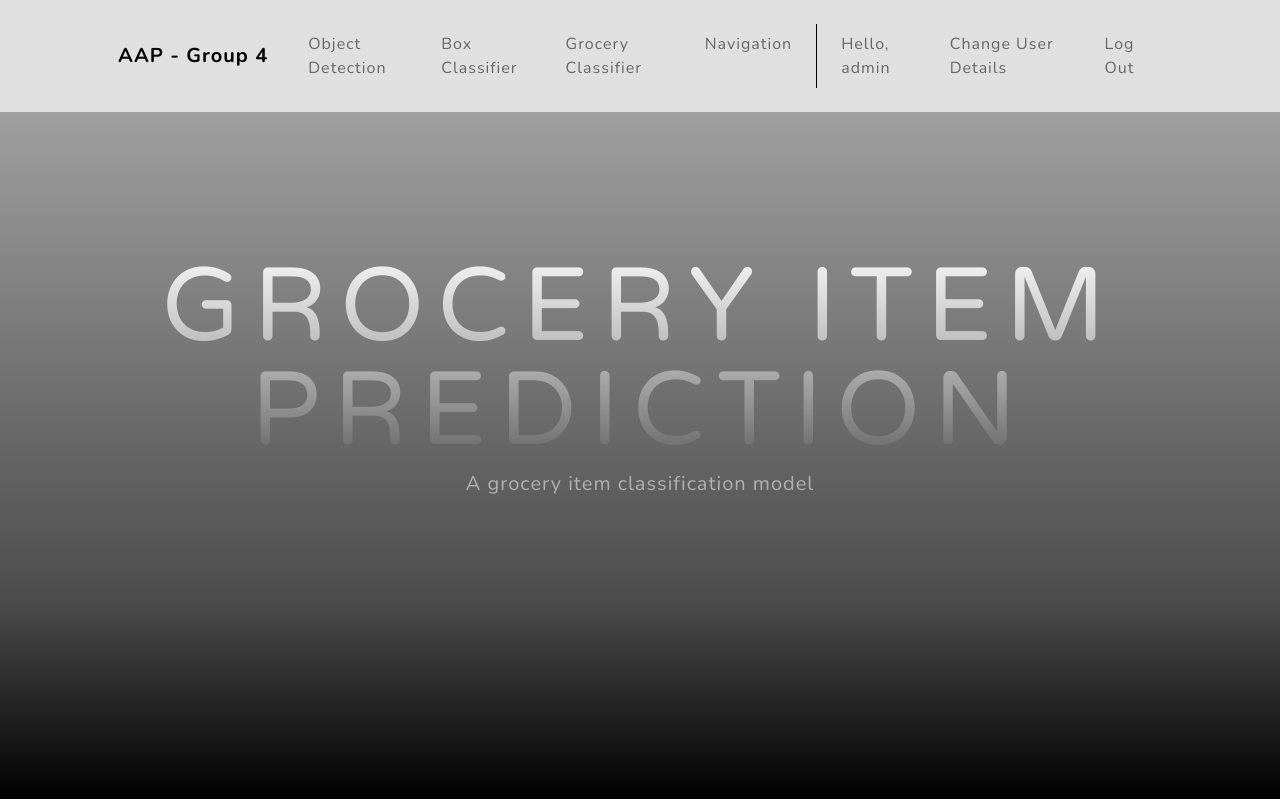
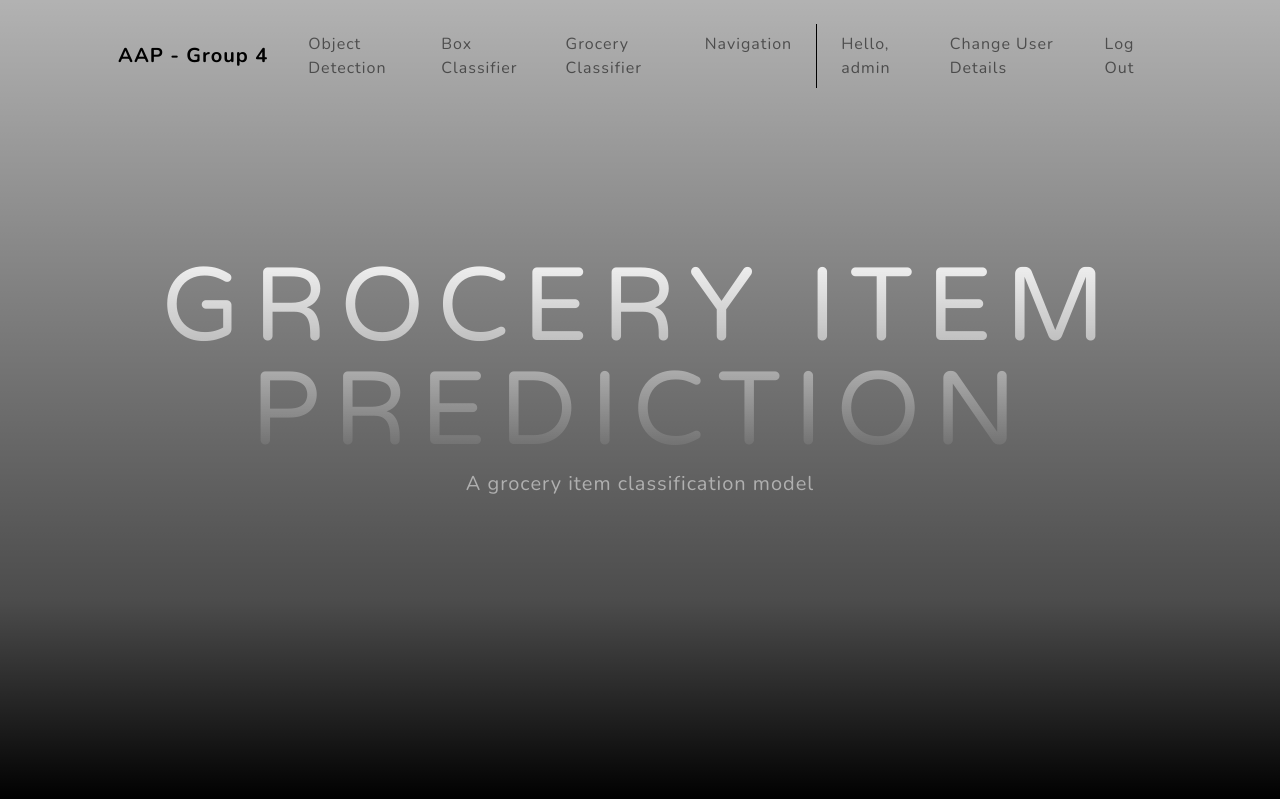
Before and after one commit to chris32939/AAP-group4, a Flask app: page /groceryClassifier in a window 1280 px wide. Shown: the top 799 px of the page. Run offline with Flask 3, Linux system fonts and the light colour scheme; a user stored in the database is signed in; parts of the project's set-up code (start-up, migrations or seed data) failed here and were passed over; some libraries are stand-ins or nearby versions.

Commit message:
Small edits

```diff
--- a/flaskapp/app.py
+++ b/flaskapp/app.py
@@ -804,7 +804,7 @@ def predictGroceryItem():
 
 #/////////////////////////////////////////// my shit (Dex)
 # ======== MODEL SETUP ========
-'''
+
 model = BertForSequenceClassification.from_pretrained('bert-base-uncased', num_labels=15)
 model.load_state_dict(torch.load("models/model_weights.pth", map_location=torch.device('cpu')))
 model.eval()
@@ -824,7 +824,7 @@ grid = {}
 house_map = nx.Graph()  # Graph for pathfinding
 instruction = None
 tag = None
-'''
+
 # ======== ROUTES ========
 
 @app.route("/mapcreation")
--- a/flaskapp/templates/grocery_classifier.html
+++ b/flaskapp/templates/grocery_classifier.html
@@ -21,7 +21,7 @@
 </head>
 <body id="page-top">
     <!-- Navigation-->
-    <nav class="navbar navbar-expand-lg navbar-light fixed-top" id="mainNav" style="background-color: #e0e0e0;">
+    <nav class="navbar navbar-expand-lg navbar-light fixed-top" id="mainNav">
         <div class="container px-4 px-lg-5">
             <a class="navbar-brand" href="{{ url_for('index') }}">AAP - Group 4</a>
             <button class="navbar-toggler" type="button" data-bs-toggle="collapse" data-bs-target="#navbarResponsive">
```
Also changed, not shown: flaskapp/instance/users.db.
